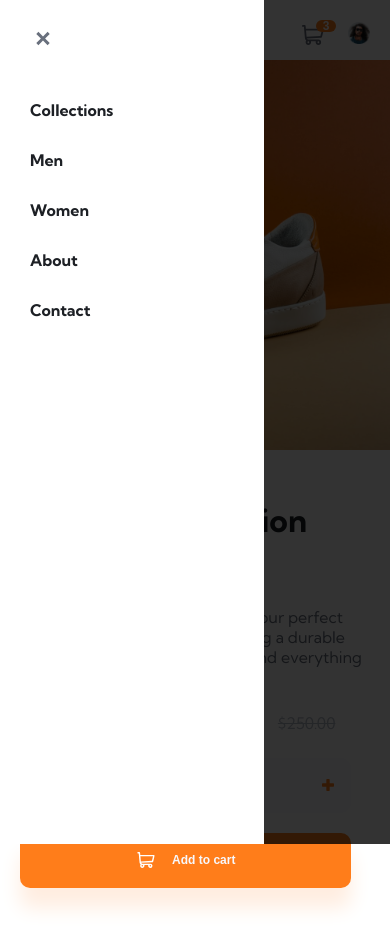
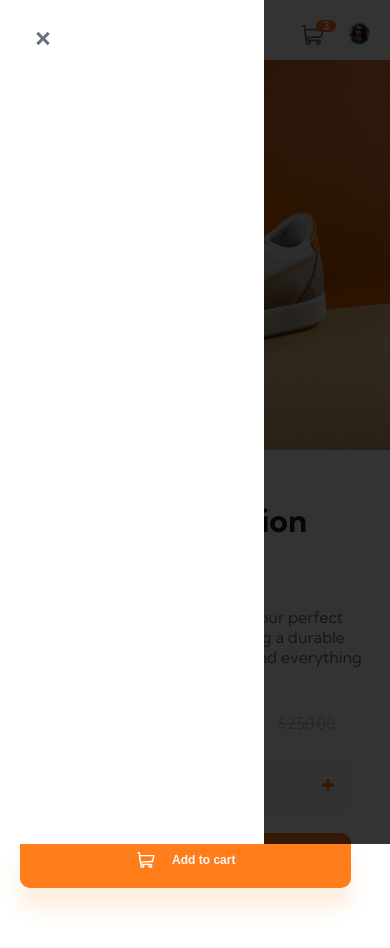
Before and after one commit to lauriselvijs/e-commerce-product-page, a React (Create React App) app: page / in a window 390 px wide. Shown: the top 948 px of the page. Built offline with nearby package versions, Linux system fonts and the light colour scheme.

Commit message:
added mobile view

```diff
--- a/src/components/HamburgerMenuOverlay/HamburgerMenuOverlay.component.tsx
+++ b/src/components/HamburgerMenuOverlay/HamburgerMenuOverlay.component.tsx
@@ -1,4 +1,4 @@
-import React, { useState } from "react";
+import React, { useRef, useState } from "react";
 import { ProductCategoriesItemsStyle } from "../../styles/shared/List.style";
 import ProductCategoriesItems from "../ProductCategoriesItems";
 import {
@@ -8,17 +8,34 @@ import {
   HamburgerMenuOverlayModalCloseBtnIconStyle,
 } from "./HamburgerMenuOverlay.style";
 import IconClose from "../../asset/images/icons/icon-close.svg";
+import { CSSTransition } from "react-transition-group";
 
 const HamburgerMenuOverlay = () => {
   const [showHamburgerMenu, setShowHamburgerMenu] = useState<boolean>(true);
+  const HamburgerMenuOverlayModalRef = useRef(null);
 
   const onHamburgerMenuOverlayModalCloseBtnClick = () => {
     setShowHamburgerMenu(false);
   };
 
+  const onTransitionEnd = () => {
+    console.log("done");
+  };
+
   return (
-    <HamburgerMenuOverlayStyle selected={showHamburgerMenu}>
-      <HamburgerMenuOverlayModalStyle>
+    <HamburgerMenuOverlayStyle selected={true}>
+      <CSSTransition
+        nodeRef={HamburgerMenuOverlayModalRef}
+        in={showHamburgerMenu}
+        classNames="fade"
+        timeout={1000}
+        unmountOnExit
+        onExited={() => onTransitionEnd()}
+      >
+        <HamburgerMenuOverlayModalStyle
+          ref={HamburgerMenuOverlayModalRef}
+          onAnimationEnd={onTransitionEnd}
+        >
           <HamburgerMenuOverlayModalCloseBtnStyle
             onClick={onHamburgerMenuOverlayModalCloseBtnClick}
           >
@@ -27,10 +44,11 @@ const HamburgerMenuOverlay = () => {
               alt="Close menu"
             />
           </HamburgerMenuOverlayModalCloseBtnStyle>
-        <ProductCategoriesItemsStyle showOnMobile={true}>
+          {/* <ProductCategoriesItemsStyle showOnMobile={true}>
             <ProductCategoriesItems />
-        </ProductCategoriesItemsStyle>
+          </ProductCategoriesItemsStyle> */}
         </HamburgerMenuOverlayModalStyle>
+      </CSSTransition>
     </HamburgerMenuOverlayStyle>
   );
 };
--- a/src/components/HamburgerMenuOverlay/HamburgerMenuOverlay.style.ts
+++ b/src/components/HamburgerMenuOverlay/HamburgerMenuOverlay.style.ts
@@ -5,6 +5,26 @@ export const HamburgerMenuOverlayStyle = styled(OverlayStyle)`
   flex-direction: column;
   justify-content: flex-start;
   align-items: flex-start;
+
+  // enter from
+  .fade-enter {
+    background-color: green;
+  }
+
+  // enter to
+  .fade-enter-active {
+    background-color: red;
+  }
+
+  // exit from
+  .fade-exit {
+    background-color: blue;
+  }
+
+  // exit to
+  .fade-exit-active {
+    background-color: black;
+  }
 `;
 
 // TODO:
@@ -23,19 +43,6 @@ export const HamburgerMenuOverlayModalStyle = styled.div`
   padding-top: 30px;
   padding-bottom: 30px;
   padding-left: 30px;
-
-  animation-duration: 0.5s;
-  animation-name: slide-in;
-
-  @keyframes slide-in {
-    from {
-      width: 0vw;
-    }
-
-    to {
-      width: 60vw;
-    }
-  }
 `;
 
 export const HamburgerMenuOverlayModalCloseBtnStyle = styled.button`
```
Lines whose indentation alone changed are shown as unchanged.
